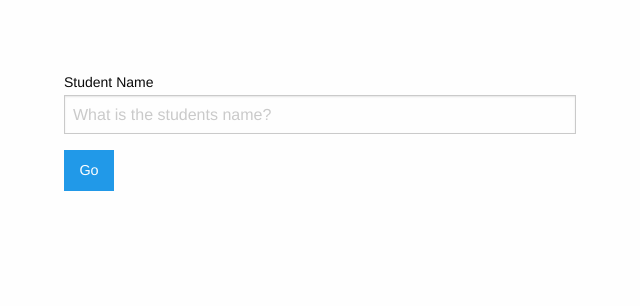
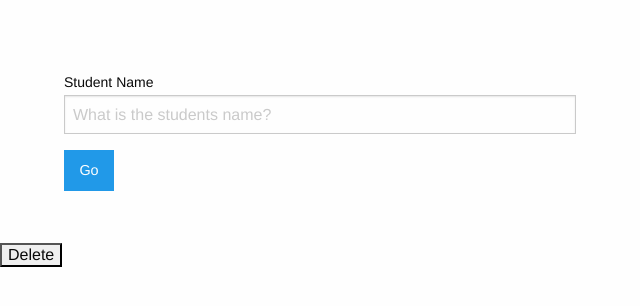
Before and after one commit to javiergr3ybeard/student-chart, a plain HTML site: page index.html in a window 1280 px wide. Shown: the whole page, without its empty margins (0-640 px from the left). Drawn offline with Linux system fonts and the light colour scheme.

Commit message:
made a delete button still need to make a delete function

```diff
--- a/js/app.js
+++ b/js/app.js
@@ -1,4 +1,18 @@
 $(document).foundation()
+
+function createButton(context, func){
+  var button = document.createElement("input");
+  button.type = "button";
+  button.value = "Delete";
+  button.onclick = func;
+  context.appendChild(button);
+}
+
+window.onload = function(){
+    createButton(document.body,function(){
+      highlight(this.parentNode.childNodes[1]);
+    });
+}
 
 
 var myForm = document.querySelector('form');
@@ -8,10 +22,10 @@ myForm.onsubmit = function(ev) {
 
   var studentName = this.studentName.value;
 
-
   details.innerHTML += ' \
     <dl> \
       <dt>Student Name</dt> \
       <dd>' + studentName + '</dd> \
     </dl>';
+
 };
```
Also changed, not shown: index.html (line endings or trailing spaces).
